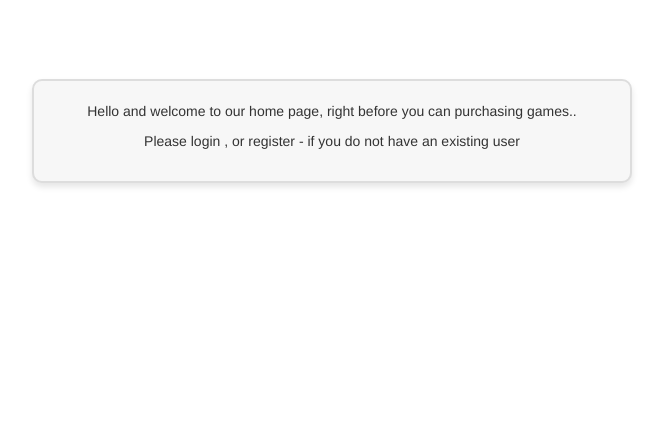
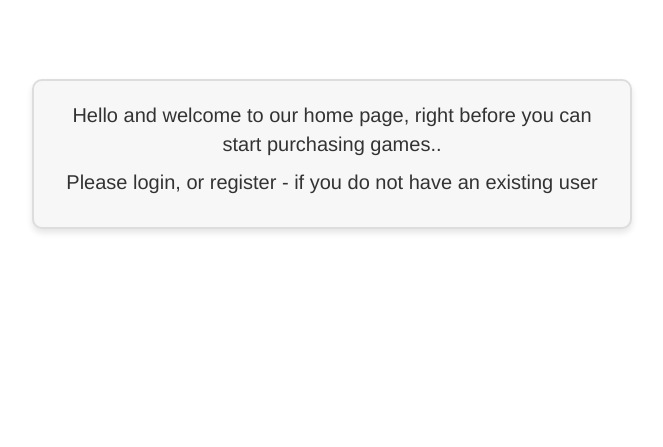
Before and after one commit to orbitton1998/Gameweb, a Django app: page /GameWeb/home/ in a window 1280 px wide. Shown: the part 353-800 px from the top of the page, without its empty margins (308-971 px from the left). Run offline with Django 4.2, Linux system fonts and the light colour scheme; some libraries are stand-ins or nearby versions.

Commit message:
new nutton on left corner takes you home if logged out and takes you to game.html if logged in + new add game function only for superuser + bigger text at home page

```diff
--- a/GameWeb/templates/home.html
+++ b/GameWeb/templates/home.html
@@ -4,7 +4,6 @@
     <meta charset="UTF-8">
     <meta name="viewport" content="width=device-width, initial-scale=1.0">
     <style>
-
         .jumbotron {
             background-image: url('https://picsum.photos/id/56/200/300');
             background-size: cover;
@@ -28,6 +27,11 @@
             max-width: 600px;
             box-shadow: 0 4px 6px rgba(0, 0, 0, 0.1);
         }
+
+        /* Add this rule for larger text */
+        .larger-text {
+            font-size: 20px; /* Adjust the size as needed */
+        }
     </style>
     <title>Document</title>
 </head>
@@ -44,10 +48,8 @@
 
     <div class="container-fluid bg-3 text-center">
         <div class="stylish-text">
-            <p>Hello and welcome to our home page, right before you can purchasing games.. <p>
-
-            </p>Please login , or register - if you do not have an existing user</p>
-
+            <p class="larger-text">Hello and welcome to our home page, right before you can start purchasing games.. </p>
+            <p class="larger-text">Please login, or register - if you do not have an existing user</p>
         </div>
     </div>
 </body>
```
Also changed, not shown: db.sqlite3.
